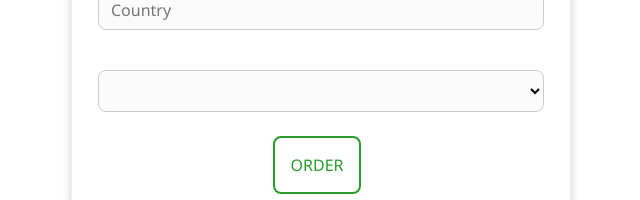
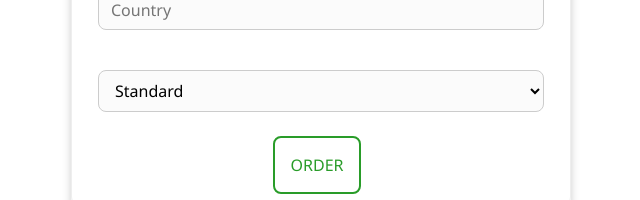
Before and after one commit to 3atharvkurdukar/udemy-react, a React (Create React App) app: page /checkout/contact-data in a window 1280 px wide. Shown: the part 1058-1258 px from the top of the page, without its empty margins (319-959 px from the left). Built offline with nearby package versions, Linux system fonts and the light colour scheme.

Commit message:
Adding dropdown input

```diff
--- a/src/components/UI/Input/Input.js
+++ b/src/components/UI/Input/Input.js
@@ -28,7 +28,13 @@ const input = (props) => {
           className={classes.InputElement}
           {...props.elementConfig}
           value={props.value}
-        />
+        >
+          {props.elementConfig.options.map((option) => (
+            <option key={option.value} value={option.value}>
+              {option.displayName}
+            </option>
+          ))}
+        </select>
       );
       break;
     default:
```
